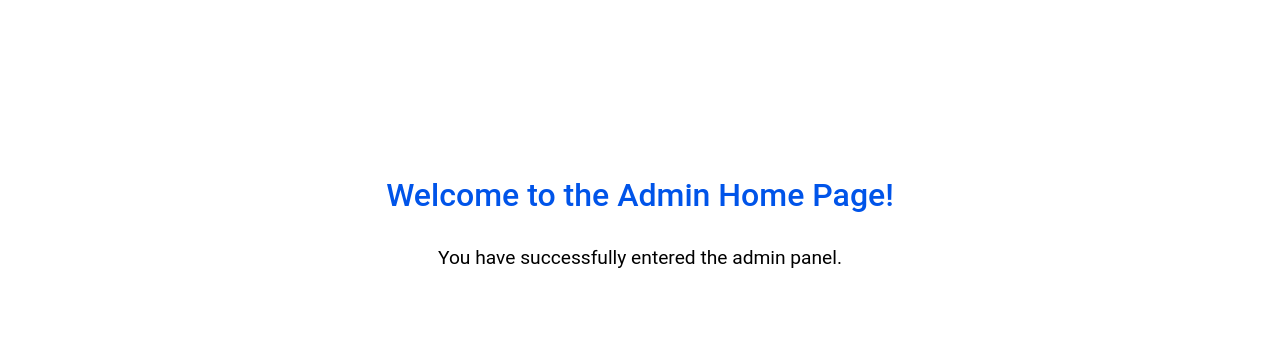
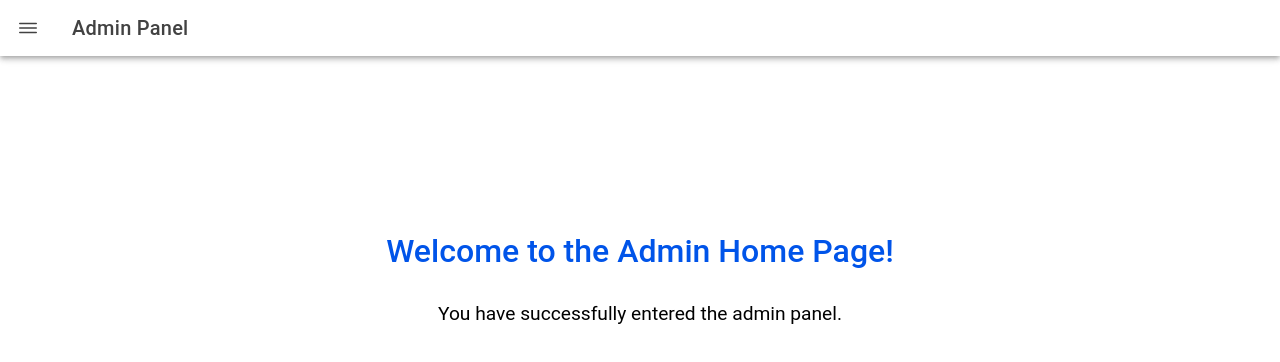
Before and after one commit to Opop29/tultul, a React (Vite) app: page /tultul/home in a window 1280 px wide. Shown: the top 362 px of the page. Built offline with nearby package versions, Linux system fonts and the light colour scheme.

Commit message:
add navigation side bar on homepage

```diff
--- a/src/pages/Home.tsx
+++ b/src/pages/Home.tsx
@@ -1,8 +1,47 @@
 import React from 'react';
-import { IonPage, IonContent, IonText } from '@ionic/react';
+import { IonPage, IonContent, IonText, IonMenu, IonHeader, IonToolbar, IonTitle, IonButtons, IonMenuButton, IonList, IonItem, IonIcon } from '@ionic/react';
+import { logOutOutline, menuOutline, homeOutline } from 'ionicons/icons';
+import { useHistory } from 'react-router-dom';
 
-const Home: React.FC = () => (
-  <IonPage>
+const Home: React.FC = () => {
+  const history = useHistory();
+
+  const handleLogout = () => {
+    history.push('/tultul/landing');
+  };
+
+  return (
+    <>
+      <IonMenu side="start" contentId="main-content" type="overlay">
+        <IonHeader>
+          <IonToolbar color="primary">
+            <IonTitle>Admin Menu</IonTitle>
+          </IonToolbar>
+        </IonHeader>
+        <IonContent>
+          <IonList>
+            <IonItem button>
+              <IonIcon slot="start" icon={homeOutline} />
+              Home
+            </IonItem>
+            <IonItem button onClick={handleLogout}>
+              <IonIcon slot="start" icon={logOutOutline} />
+              Logout
+            </IonItem>
+          </IonList>
+        </IonContent>
+      </IonMenu>
+      <IonPage id="main-content">
+        <IonHeader>
+          <IonToolbar>
+            <IonButtons slot="start">
+              <IonMenuButton>
+                <IonIcon icon={menuOutline} />
+              </IonMenuButton>
+            </IonButtons>
+            <IonTitle>Admin Panel</IonTitle>
+          </IonToolbar>
+        </IonHeader>
         <IonContent className="ion-padding" fullscreen>
           <IonText color="primary">
             <h1 style={{ textAlign: 'center', marginTop: '20vh', fontSize: '2rem' }}>
@@ -16,6 +55,8 @@ const Home: React.FC = () => (
           </IonText>
         </IonContent>
       </IonPage>
+    </>
   );
+};
 
 export default Home;
```
Lines whose indentation alone changed are shown as unchanged.
